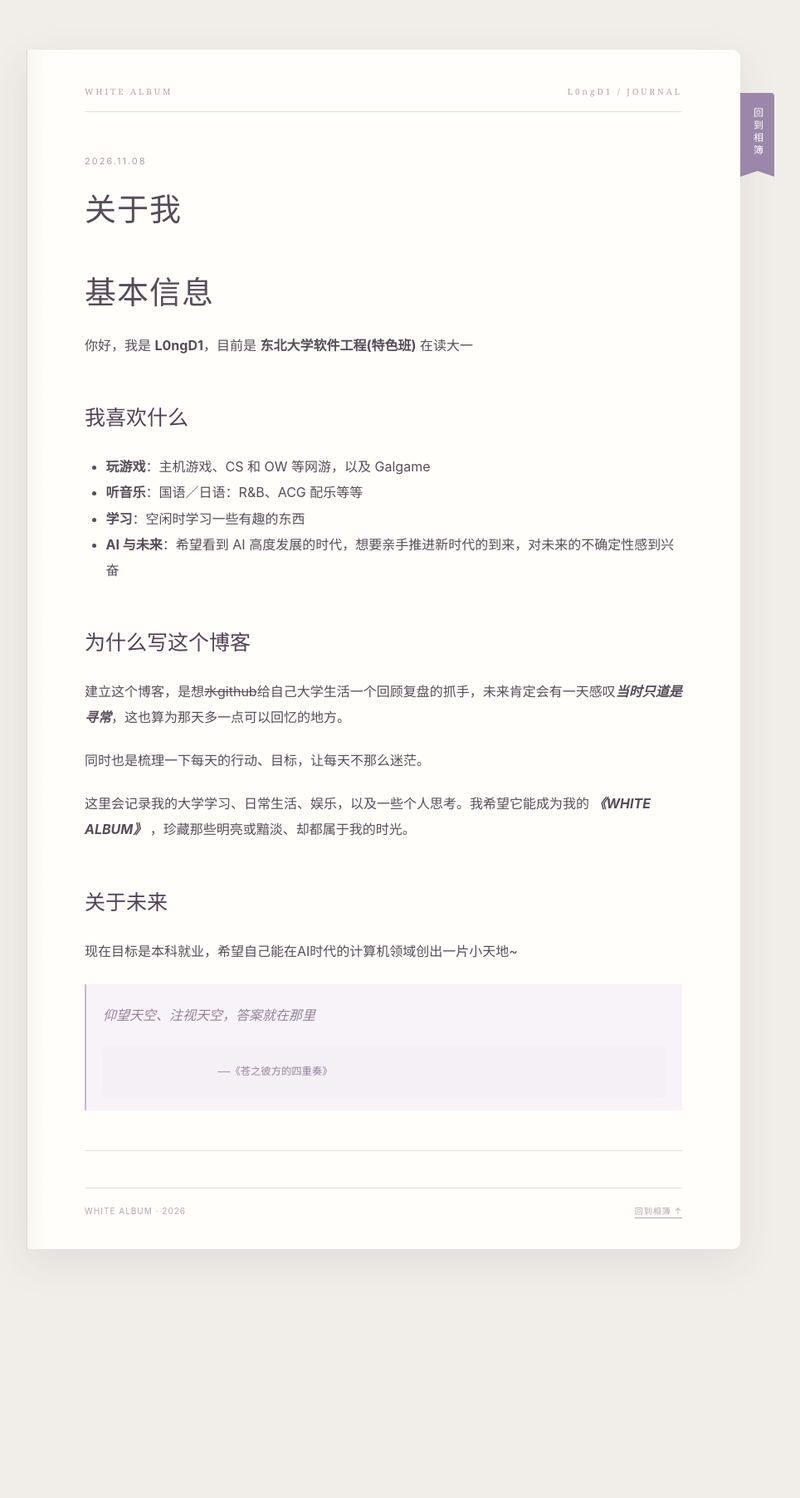
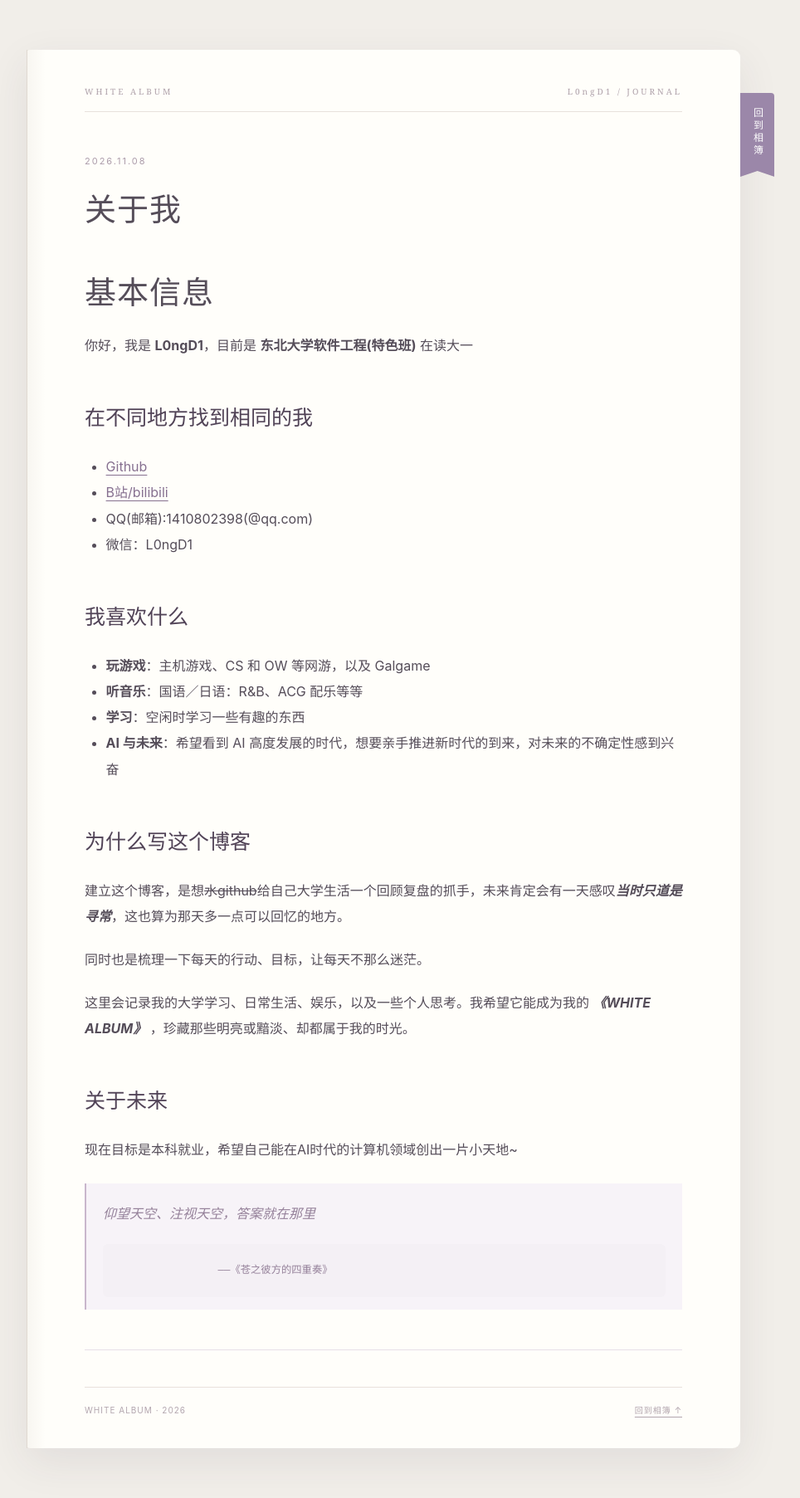
Before and after one commit to L0ngD1/blog, a Jekyll site: the page built from _posts/2026-11-08-first-post.md, in a window 1280 px wide. Shown: the whole page at 83% size, without its empty margins (178-1142 px from the left). Built offline with Jekyll 4.4.1, drawn with Linux system fonts in a browser that asks for light colours; before the commit the page ends 1565 px from its top, so only the background shows below that.

Commit message:
Update 2026-11-08-first-post.md

```diff
--- a/_posts/2026-11-08-first-post.md
+++ b/_posts/2026-11-08-first-post.md
@@ -5,6 +5,13 @@ title: "关于我"
 # 基本信息
 
 你好，我是 **L0ngD1**，目前是 **东北大学软件工程(特色班)** 在读大一
+
+## 在不同地方找到相同的我
+- [Github](https://github.com/L0ngD1)
+- [B站/bilibili](https://space.bilibili.com/472910382?spm_id_from=333.1007.0.0)
+- QQ(邮箱):1410802398(@qq.com)
+- 微信：L0ngD1
+
 
 ## 我喜欢什么
 - **玩游戏**：主机游戏、CS 和 OW 等网游，以及 Galgame
```
